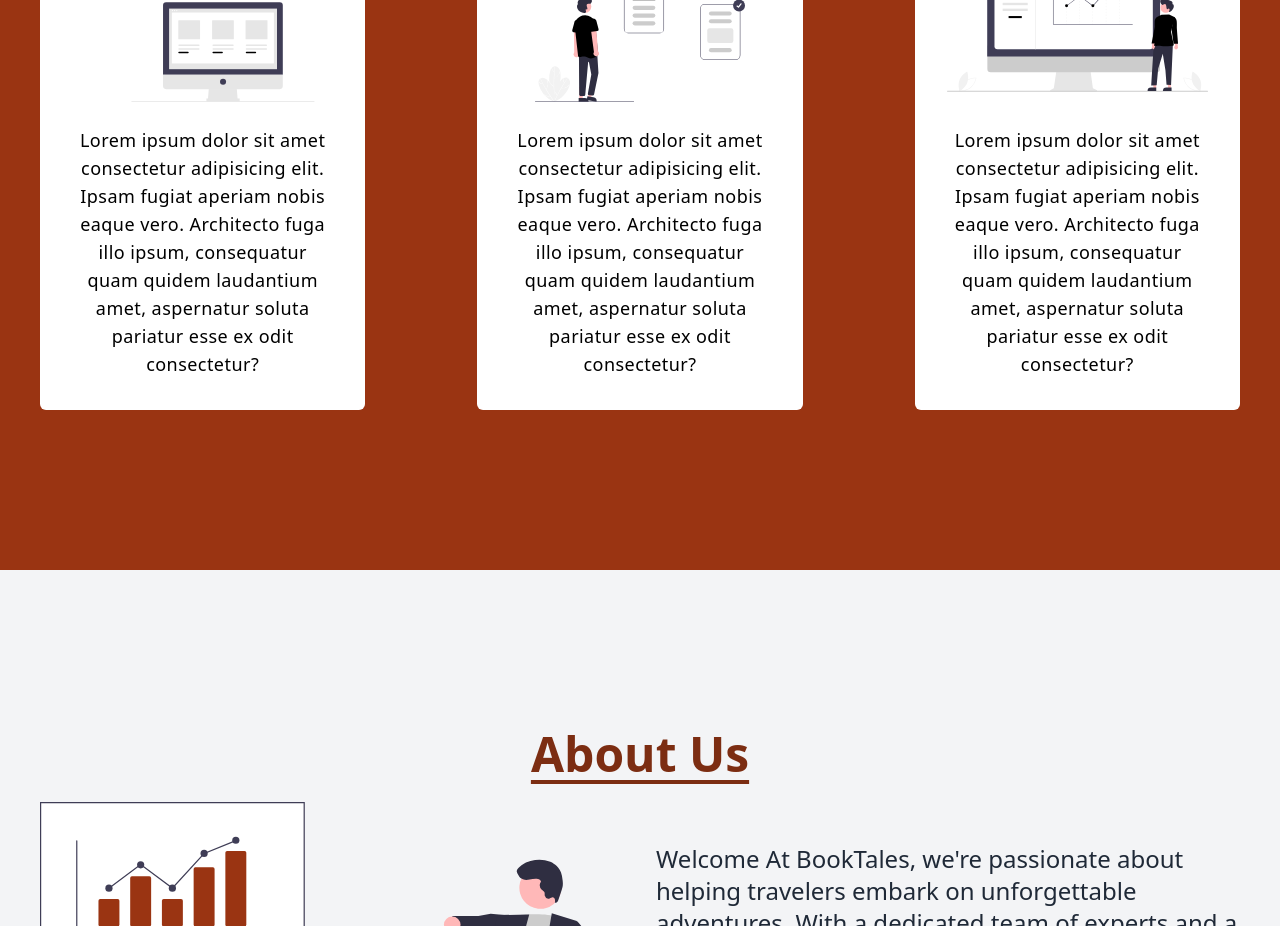
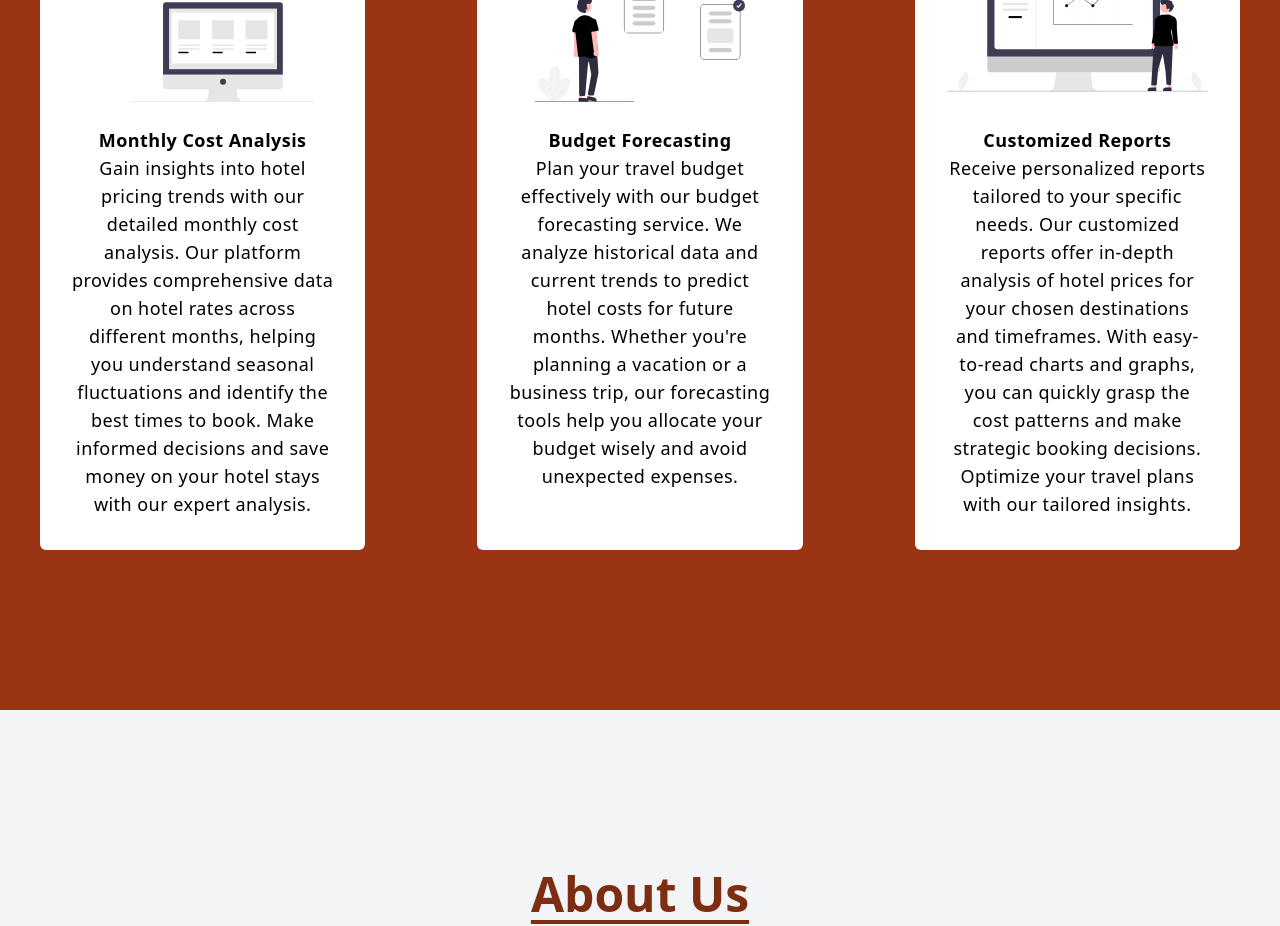
Before and after one commit to tanmayamodkar21/BookTales, a React (Vite) app: page / in a window 1280 px wide. Shown: the part 1140-2066 px from the top of the page. Built offline with nearby package versions, Linux system fonts and the light colour scheme.

Commit message:
login feature added

```diff
--- a/src/components/OurServices.jsx
+++ b/src/components/OurServices.jsx
@@ -20,10 +20,14 @@ const OurServices = () => {
             className="services-cols-img h-40 mb-6"
           />
           <p className="text-lg font-normal text-center text-black tracking-wide">
-            Lorem ipsum dolor sit amet consectetur adipisicing elit. Ipsam
-            fugiat aperiam nobis eaque vero. Architecto fuga illo ipsum,
-            consequatur quam quidem laudantium amet, aspernatur soluta pariatur
-            esse ex odit consectetur?
+            <b>Monthly Cost Analysis</b>
+            <br />
+            Gain insights into hotel pricing trends with our detailed monthly
+            cost analysis. Our platform provides comprehensive data on hotel
+            rates across different months, helping you understand seasonal
+            fluctuations and identify the best times to book. Make informed
+            decisions and save money on your hotel stays with our expert
+            analysis.
           </p>
         </div>
         <div className="flex flex-col items-center bg-white rounded-md md:col-span-1 p-8">
@@ -33,19 +37,26 @@ const OurServices = () => {
             className="services-cols-img h-40 mb-6"
           />
           <p className="text-lg font-normal text-center text-black tracking-wide">
-            Lorem ipsum dolor sit amet consectetur adipisicing elit. Ipsam
-            fugiat aperiam nobis eaque vero. Architecto fuga illo ipsum,
-            consequatur quam quidem laudantium amet, aspernatur soluta pariatur
-            esse ex odit consectetur?
+            <b>Budget Forecasting</b>
+            <br />
+            Plan your travel budget effectively with our budget forecasting
+            service. We analyze historical data and current trends to predict
+            hotel costs for future months. Whether you're planning a vacation or
+            a business trip, our forecasting tools help you allocate your budget
+            wisely and avoid unexpected expenses.
           </p>
         </div>
         <div className="flex flex-col items-center bg-white rounded-md md:col-span-1 p-8">
           <img src={show_data} alt="" className="services-cols-img h-40 mb-6" />
           <p className="text-lg font-normal text-center text-black tracking-wide">
-            Lorem ipsum dolor sit amet consectetur adipisicing elit. Ipsam
-            fugiat aperiam nobis eaque vero. Architecto fuga illo ipsum,
-            consequatur quam quidem laudantium amet, aspernatur soluta pariatur
-            esse ex odit consectetur?
+            <b>Customized Reports</b>
+            <br />
+            Receive personalized reports tailored to your specific needs. Our
+            customized reports offer in-depth analysis of hotel prices for your
+            chosen destinations and timeframes. With easy-to-read charts and
+            graphs, you can quickly grasp the cost patterns and make strategic
+            booking decisions. Optimize your travel plans with our tailored
+            insights.
           </p>
         </div>
       </div>
--- a/src/data.js
+++ b/src/data.js
@@ -14,7 +14,7 @@ export const heroData = {
 // About us data
 export const services_data = {
   title: "Our Services",
-  text: "Lorem ipsum dolor sit amet consectetur adipisicing elit. Voluptatum eos, animi quod, magni autem asperiores tempore blanditiis nesciunt error, laboriosam natus optio fugiat cupiditate! Nulla illo labore sapiente maxime earum.",
+  text: "Gain insights into hotel pricing trends with our detailed monthly cost analysis. Our platform provides comprehensive data on hotel rates across different months, helping you understand seasonal fluctuations and identify the best times to book. Make informed decisions and save money on your hotel stays with our expert analysis.",
 };
 
 export const about_data = {
```
